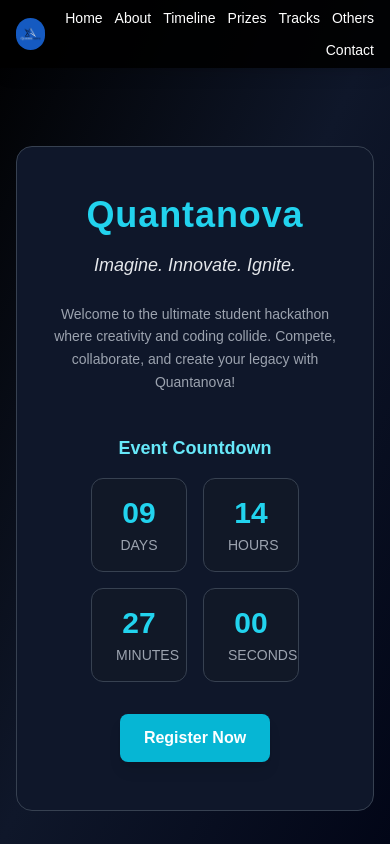
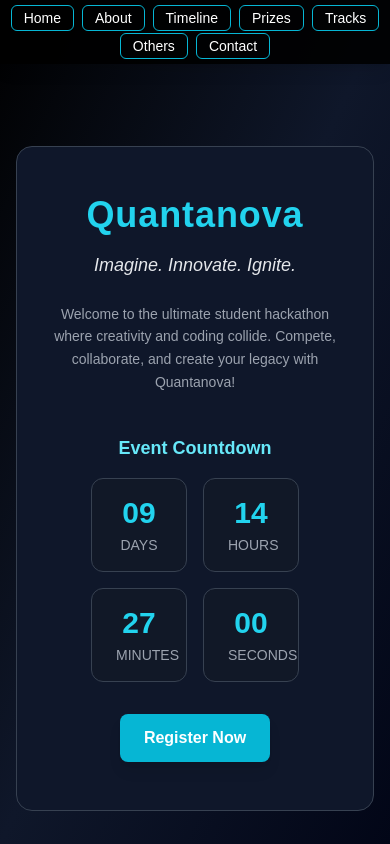
Before and after one commit to nattureddy/quantanova-website, a React (Create React App) app: page / in a window 390 px wide. Shown: the top 844 px of the page. Built offline with nearby package versions, Linux system fonts and the light colour scheme.

Commit message:
Navbar mobile optimized: hide title on small screens, fit links

```diff
--- a/src/components/Navbar.jsx
+++ b/src/components/Navbar.jsx
@@ -1,32 +1,75 @@
 import React from "react";
 import { Link } from "react-router-dom";
-import logo from "../assets/logo.jpg"; // Ensure the path is correct
 
 const Navbar = () => {
   return (
     <nav className="w-full fixed top-0 left-0 z-50 bg-black bg-opacity-90 text-white shadow-lg">
-      <div className="max-w-7xl mx-auto px-4 py-2 flex justify-between items-center">
-        {/* Logo & Title */}
-        <div className="flex items-center space-x-3">
-          <img
-            src={logo}
-            alt="Quantanova Logo"
-            className="w-8 h-8 md:w-10 md:h-10 rounded-full object-cover"
-          />
-          <h1 className="hidden md:block text-2xl font-extrabold text-cyan-400 tracking-widest">
+      <div className="max-w-7xl mx-auto px-2 py-2 flex justify-between items-center">
+        {/* Title for Desktop Only */}
+        <div className="hidden md:flex items-center space-x-3">
+          <h1 className="text-xl md:text-2xl font-extrabold text-cyan-400 tracking-widest">
             Quantanova
           </h1>
         </div>
 
-        {/* Navigation Links */}
-        <ul className="flex flex-wrap justify-end gap-3 text-sm sm:text-base md:text-lg font-medium">
-          <li><Link to="/" className="hover:text-cyan-300 transition">Home</Link></li>
-          <li><Link to="/about" className="hover:text-cyan-300 transition">About</Link></li>
-          <li><Link to="/timeline" className="hover:text-cyan-300 transition">Timeline</Link></li>
-          <li><Link to="/prizes" className="hover:text-cyan-300 transition">Prizes</Link></li>
-          <li><Link to="/tracks" className="hover:text-cyan-300 transition">Tracks</Link></li>
-          <li><Link to="/others" className="hover:text-cyan-300 transition">Others</Link></li>
-          <li><Link to="/contact" className="hover:text-cyan-300 transition">Contact</Link></li>
+        {/* Navigation Links - Now Buttons */}
+        <ul className="flex flex-wrap justify-center items-center gap-2 text-sm sm:text-base md:text-lg font-medium">
+          <li>
+            <Link
+              to="/"
+              className="px-3 py-1 border border-cyan-500 rounded-md hover:bg-cyan-600 transition"
+            >
+              Home
+            </Link>
+          </li>
+          <li>
+            <Link
+              to="/about"
+              className="px-3 py-1 border border-cyan-500 rounded-md hover:bg-cyan-600 transition"
+            >
+              About
+            </Link>
+          </li>
+          <li>
+            <Link
+              to="/timeline"
+              className="px-3 py-1 border border-cyan-500 rounded-md hover:bg-cyan-600 transition"
+            >
+              Timeline
+            </Link>
+          </li>
+          <li>
+            <Link
+              to="/prizes"
+              className="px-3 py-1 border border-cyan-500 rounded-md hover:bg-cyan-600 transition"
+            >
+              Prizes
+            </Link>
+          </li>
+          <li>
+            <Link
+              to="/tracks"
+              className="px-3 py-1 border border-cyan-500 rounded-md hover:bg-cyan-600 transition"
+            >
+              Tracks
+            </Link>
+          </li>
+          <li>
+            <Link
+              to="/others"
+              className="px-3 py-1 border border-cyan-500 rounded-md hover:bg-cyan-600 transition"
+            >
+              Others
+            </Link>
+          </li>
+          <li>
+            <Link
+              to="/contact"
+              className="px-3 py-1 border border-cyan-500 rounded-md hover:bg-cyan-600 transition"
+            >
+              Contact
+            </Link>
+          </li>
         </ul>
       </div>
     </nav>
```
